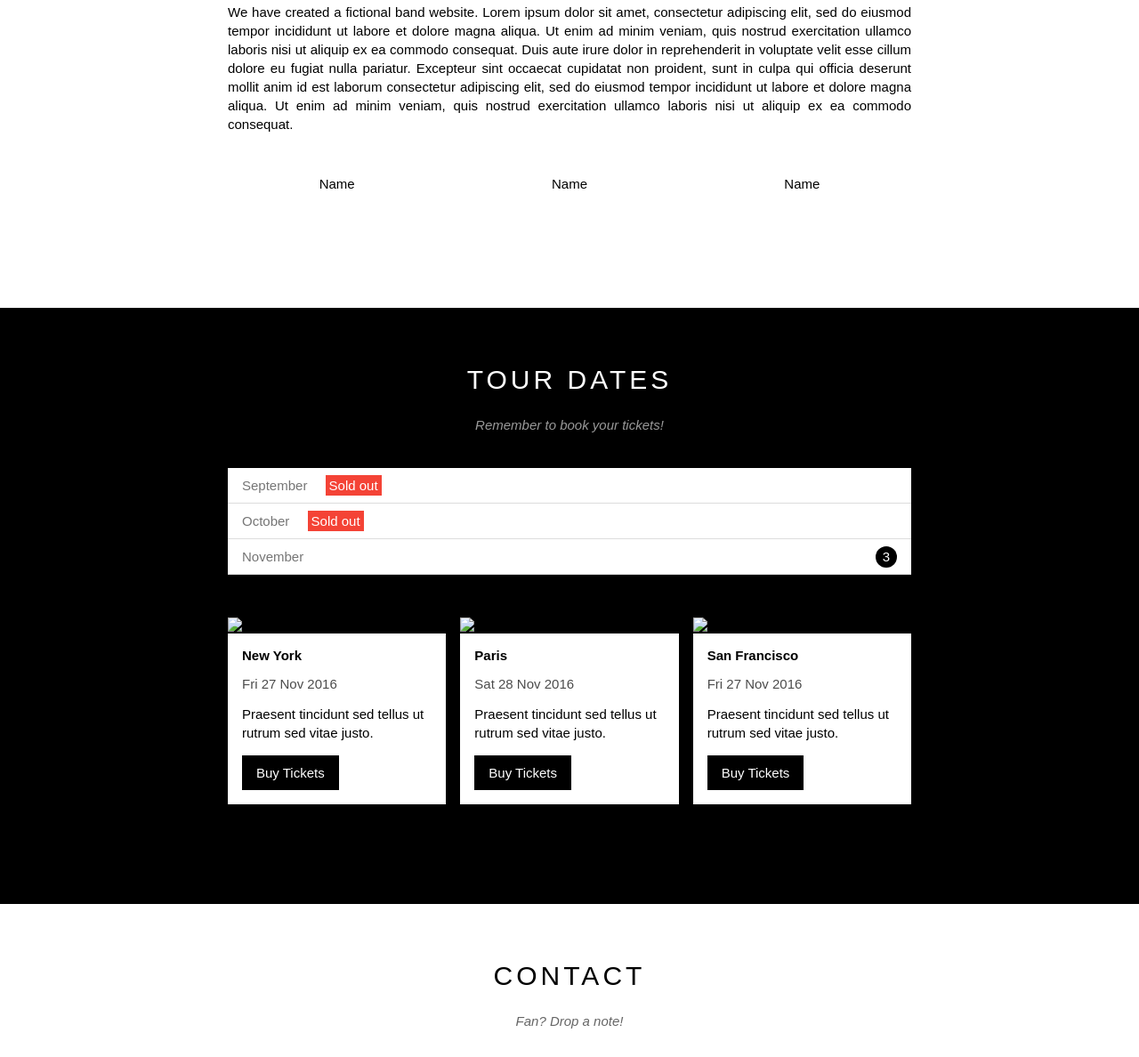
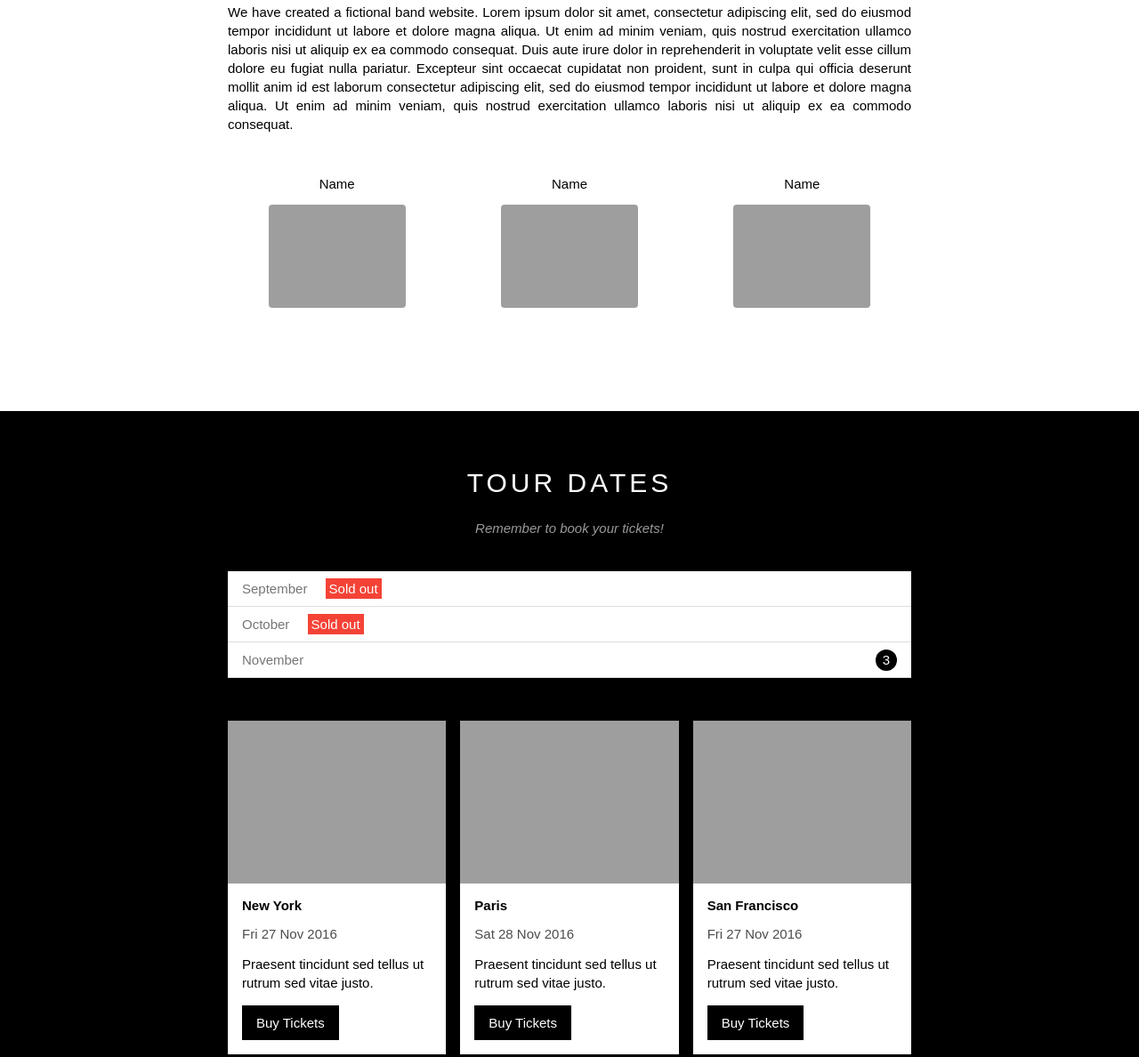
Before and after one commit to nhakings9x/trangwebdautien, a plain HTML site: page index.html in a window 1280 px wide. Shown: the part 848-2036 px from the top of the page at 89% size. Drawn offline with Linux system fonts and the light colour scheme; the site is published under a folder, as on GitHub Pages, so addresses that start at the root find nothing.

Commit message:
update src code fix bug img

```diff
--- a/assets/css/style.css
+++ b/assets/css/style.css
@@ -77,9 +77,6 @@ html {
 }
 
 /* main */
-#main {
-
-}
 
 #header {
     height: 46px;
@@ -187,7 +184,7 @@ html {
     position: relative;
     margin-top: 46px;
     padding-top:50%;
-    background: url("/assets/img/slider/slider1.jpg") top center / cover no-repeat;
+    background: url("../img/slider/slider1.jpg") top center / cover no-repeat;
 }
 
 #slider .text-content{
@@ -211,10 +208,6 @@ html {
 
 }
 
-#content {
-
-
-}
 
 #content .content-section {
     width: 800px;
--- a/index.html
+++ b/index.html
@@ -62,17 +62,17 @@
                 <div class="row member-list">
                     <div class="member-item col col-third text-center">
                         <p class="member-name">Name</p>
-                        <img src="/assets/img/team/member1.jpg" alt="" class="member-img">
+                        <img src="./assets/img/team/member1.jpg" alt="" class="member-img">
                     </div>
 
                     <div class="member-item col col-third text-center">
                         <p class="member-name">Name</p>
-                        <img src="/assets/img/team/member1.jpg" alt="" class="member-img">
+                        <img src="./assets/img/team/member1.jpg" alt="" class="member-img">
                     </div>
 
                     <div class="member-item col col-third text-center">
                         <p class="member-name">Name</p>
-                        <img src="/assets/img/team/member1.jpg" alt="" class="member-img">
+                        <img src="./assets/img/team/member1.jpg" alt="" class="member-img">
                     </div>
                 </div>
             </div>
@@ -94,7 +94,7 @@
             <!-- Place -->
                     <div class="row place-list">
                         <div class="col col-third mt-32 s-col-full">
-                            <img src="/assets/img/place/place1.jpg" alt="New York" class="place-img">
+                            <img src="./assets/img/place/place1.jpg" alt="New York" class="place-img">
                             <div class="place-body">
                                 <h3 class="place-heading">New York</h3>
                                 <p class="place-time">Fri 27 Nov 2016</p>
@@ -104,7 +104,7 @@
                         </div>
 
                         <div class="col col-third mt-32 s-col-full">
-                            <img src="/assets/img/place/place2.jpg" alt="Paris" class="place-img">
+                            <img src="./assets/img/place/place2.jpg" alt="Paris" class="place-img">
                             <div class="place-body">
                                 <h3 class="place-heading">Paris</h3>
                                 <p class="place-time">Sat 28 Nov 2016</p>
@@ -114,7 +114,7 @@
                         </div>
 
                         <div class="col col-third mt-32 s-col-full">
-                            <img src="/assets/img/place/place3.jpg" alt="San Francisco" class="place-img">
+                            <img src="./assets/img/place/place3.jpg" alt="San Francisco" class="place-img">
                             <div class="place-body">
                                 <h3 class="place-heading">San Francisco</h3>
                                 <p class="place-time">Fri 27 Nov 2016</p>
```
Also changed, not shown: 1 other file.
